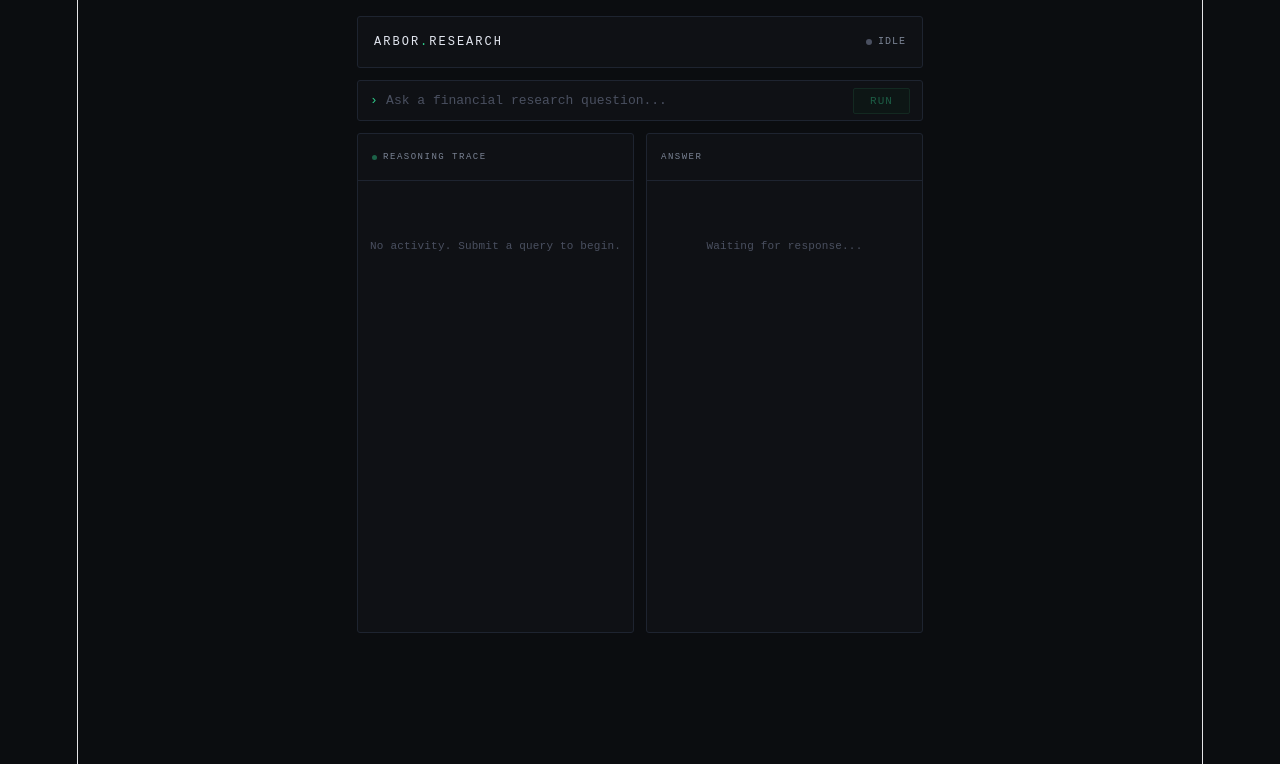
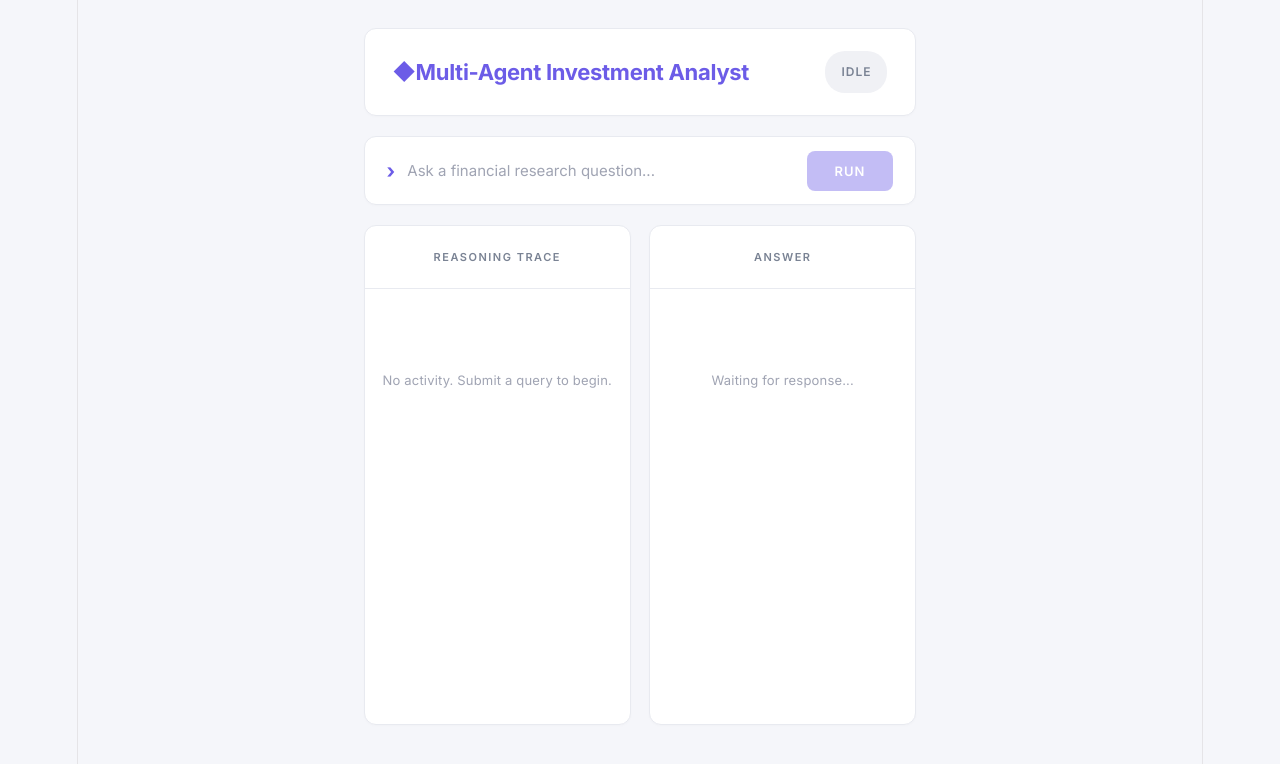
Before and after one commit to dhruvp1303/finance-agent, a React app in the folder frontend/: page / in a window 1280 px wide. Shown: the top 764 px of the page. Built offline with nearby package versions, Linux system fonts and the light colour scheme; the HTML template or start-up script is replaced by a standard one.

Commit message:
added quarterly support to get_financial_metric, supports 10-Q filings

```diff
--- a/frontend/src/App.css
+++ b/frontend/src/App.css
@@ -1,3 +1,5 @@
+@import url('https://fonts.googleapis.com/css2?family=Inter:wght@400;500;600;700&display=swap');
+
 * {
   box-sizing: border-box;
   margin: 0;
@@ -5,85 +7,75 @@
 }
 
 body {
-  background: #0b0d10;
-  color: #c8cdd8;
-  font-family: 'JetBrains Mono', 'Courier New', monospace;
-  font-size: 13px;
+  background: #f5f6fa;
+  color: #1a1d29;
+  font-family: 'Inter', -apple-system, sans-serif;
+  font-size: 15px;
   min-height: 100vh;
 }
 
 .app {
-  max-width: 1200px;
+  max-width: 1400px;
   margin: 0 auto;
-  padding: 16px;
+  padding: 28px;
 }
 
 .topbar {
   display: flex;
   align-items: center;
   justify-content: space-between;
-  padding: 12px 16px;
-  background: #0f1115;
-  border: 1px solid #1e2430;
-  border-radius: 3px;
-  margin-bottom: 12px;
+  padding: 22px 28px;
+  background: #ffffff;
+  border: 1px solid #e8eaf0;
+  border-radius: 12px;
+  margin-bottom: 20px;
+  box-shadow: 0 1px 3px rgba(0,0,0,0.02);
 }
 
 .logo {
-  font-size: 12px;
-  letter-spacing: 2px;
-  color: #e2e6ef;
-  font-weight: 500;
+  font-size: 22px;
+  font-weight: 700;
+  color: #1a1d29;
+  letter-spacing: -0.3px;
 }
 
 .logo span {
-  color: #2ecc8a;
+  color: #6c5ce7;
 }
 
 .status {
   display: flex;
   align-items: center;
-  gap: 6px;
-  font-size: 10px;
+  padding: 8px 16px;
+  border-radius: 20px;
+  background: #f0f1f5;
+  font-size: 12px;
   letter-spacing: 1px;
+  font-weight: 600;
   color: #7a8394;
 }
 
-.dot {
-  width: 6px;
-  height: 6px;
-  border-radius: 50%;
-  background: #4a5060;
-}
-
-.dot.live {
-  background: #2ecc8a;
-  animation: pulse 1.5s ease-in-out infinite;
-}
-
-.dot.idle {
-  background: #4a5060;
-}
-
-@keyframes pulse {
-  0%, 100% { opacity: 1; }
-  50% { opacity: 0.3; }
+.status.running {
+  background: #e8f7f0;
+  color: #1a9c5e;
 }
 
 .input-row {
   display: flex;
   align-items: center;
-  gap: 8px;
-  background: #0f1115;
-  border: 1px solid #1e2430;
-  border-radius: 3px;
-  padding: 0 12px;
-  margin-bottom: 12px;
+  gap: 12px;
+  background: #ffffff;
+  border: 1px solid #e8eaf0;
+  border-radius: 12px;
+  padding: 6px 22px;
+  margin-bottom: 20px;
+  box-shadow: 0 1px 3px rgba(0,0,0,0.02);
 }
 
 .prompt {
-  color: #2ecc8a;
-  font-weight: 500;
+  color: #6c5ce7;
+  font-weight: 700;
+  font-size: 20px;
 }
 
 .input-row input {
@@ -91,31 +83,33 @@
   background: none;
   border: none;
   outline: none;
-  color: #e2e6ef;
-  font-family: inherit;
-  font-size: 13px;
-  padding: 12px 0;
+  color: #1a1d29;
+  font-family: 'Inter', sans-serif;
+  font-size: 15px;
+  padding: 18px 0;
 }
 
 .input-row input::placeholder {
-  color: #4a5060;
+  color: #a0a4b3;
 }
 
 .input-row button {
-  background: #0c1f17;
-  border: 1px solid #1a4d35;
-  color: #2ecc8a;
-  padding: 6px 16px;
-  border-radius: 2px;
-  font-family: inherit;
-  font-size: 11px;
+  background: #6c5ce7;
+  border: none;
+  color: white;
+  padding: 12px 28px;
+  border-radius: 8px;
+  font-family: 'Inter', sans-serif;
+  font-size: 13px;
+  font-weight: 600;
   letter-spacing: 1px;
   cursor: pointer;
-  transition: background 0.1s;
+  transition: all 0.15s;
 }
 
 .input-row button:hover:not(:disabled) {
-  background: #133023;
+  background: #5a4cd1;
+  transform: translateY(-1px);
 }
 
 .input-row button:disabled {
@@ -126,89 +120,83 @@
 .main {
   display: grid;
   grid-template-columns: 1fr 1fr;
-  gap: 12px;
+  gap: 18px;
   min-height: 500px;
 }
 
 .feed-panel, .answer-panel {
-  background: #0f1115;
-  border: 1px solid #1e2430;
-  border-radius: 3px;
+  background: #ffffff;
+  border: 1px solid #e8eaf0;
+  border-radius: 12px;
   display: flex;
   flex-direction: column;
+  box-shadow: 0 1px 3px rgba(0,0,0,0.02);
 }
 
 .panel-header {
-  padding: 10px 14px;
-  border-bottom: 1px solid #1e2430;
-  font-size: 9px;
+  padding: 18px 22px;
+  border-bottom: 1px solid #e8eaf0;
+  font-size: 11px;
   letter-spacing: 1.5px;
+  font-weight: 600;
   color: #7a8394;
-  display: flex;
-  align-items: center;
-  gap: 6px;
-}
-
-.live-dot {
-  width: 5px;
-  height: 5px;
-  border-radius: 50%;
-  background: #2ecc8a;
-  animation: pulse 1.5s ease-in-out infinite;
 }
 
 .feed, .answer {
-  padding: 12px;
+  padding: 18px;
   flex: 1;
   overflow-y: auto;
-  max-height: 600px;
+  max-height: 650px;
 }
 
 .empty {
-  color: #4a5060;
-  font-size: 11px;
+  color: #a0a4b3;
+  font-size: 13px;
   text-align: center;
-  padding: 40px 0;
+  padding: 60px 0;
 }
 
 .feed-entry {
-  padding: 8px 12px;
-  margin-bottom: 4px;
-  border-left: 2px solid transparent;
-  background: #13161c;
-  border-radius: 2px;
+  padding: 14px 16px;
+  margin-bottom: 8px;
+  background: #f8f9fc;
+  border-radius: 10px;
+  border: 1px solid #eef0f5;
 }
 
 .agent-label {
-  font-size: 9px;
-  letter-spacing: 1px;
+  font-size: 11px;
+  letter-spacing: 1.5px;
+  font-weight: 700;
   text-transform: uppercase;
-  margin-bottom: 4px;
+  margin-bottom: 6px;
 }
 
 .message-text {
-  font-size: 11px;
-  color: #c8cdd8;
-  line-height: 1.5;
+  font-size: 14px;
+  color: #2a2f3d;
+  line-height: 1.6;
   white-space: pre-wrap;
   word-break: break-word;
 }
 
 .answer-text {
-  font-size: 12px;
-  line-height: 1.6;
-  color: #c8cdd8;
+  font-size: 15px;
+  line-height: 1.7;
+  color: #2a2f3d;
   white-space: pre-wrap;
 }
 
-/* Scrollbar */
 ::-webkit-scrollbar {
-  width: 6px;
+  width: 8px;
 }
 ::-webkit-scrollbar-track {
   background: transparent;
 }
 ::-webkit-scrollbar-thumb {
-  background: #1e2430;
-  border-radius: 3px;
+  background: #d6d9e3;
+  border-radius: 4px;
 }
+::-webkit-scrollbar-thumb:hover {
+  background: #b8bccb;
+}
--- a/frontend/src/App.jsx
+++ b/frontend/src/App.jsx
@@ -37,17 +37,16 @@
     if (e.key === 'Enter') handleSubmit()
   }
 
-  // Color per agent
   const agentColor = (agent) => {
     const colors = {
-      'Orchestrator': '#9b7fe8',
-      'Research Agent': '#4a9eff',
-      'Financial Agent': '#2ecc8a',
-      'Research Tool': '#4a9eff',
-      'Financial Tool': '#2ecc8a',
+      'Orchestrator': '#6c5ce7',
+      'Research Agent': '#0ea5e9',
+      'Financial Agent': '#10b981',
+      'Research Tool': '#0ea5e9',
+      'Financial Tool': '#10b981',
       'System': '#7a8394',
     }
-    return colors[agent] || '#c8cdd8'
+    return colors[agent] || '#1a1d29'
   }
 
   const finalAnswer = messages.find((m) => m.type === 'final_answer')
@@ -55,13 +54,12 @@
   return (
     <div className="app">
       <header className="topbar">
-        <div className="logo">ARBOR<span>.</span>RESEARCH</div>
-        <div className="status">
-          {isRunning ? (
-            <><span className="dot live"></span>RUNNING</>
-          ) : (
-            <><span className="dot idle"></span>IDLE</>
-          )}
+        <div className="logo">
+          <span className="logo-mark">◆</span>
+          <span className="logo-text">Multi-Agent Investment Analyst</span>
+        </div>
+        <div className={`status ${isRunning ? 'running' : ''}`}>
+          {isRunning ? 'RUNNING' : 'IDLE'}
         </div>
       </header>
 
@@ -82,16 +80,13 @@
 
       <div className="main">
         <section className="feed-panel">
-          <div className="panel-header">
-            <span className="live-dot"></span>
-            REASONING TRACE
-          </div>
+          <div className="panel-header">REASONING TRACE</div>
           <div className="feed">
             {messages.length === 0 && (
               <div className="empty">No activity. Submit a query to begin.</div>
             )}
             {messages.map((msg, i) => (
-              <div key={i} className="feed-entry" style={{ borderLeftColor: agentColor(msg.agent) }}>
+              <div key={i} className="feed-entry">
                 <div className="agent-label" style={{ color: agentColor(msg.agent) }}>
                   {msg.agent}
                 </div>
```
Also changed, not shown: 2 other files (tests, documents, lock files or other folders).
